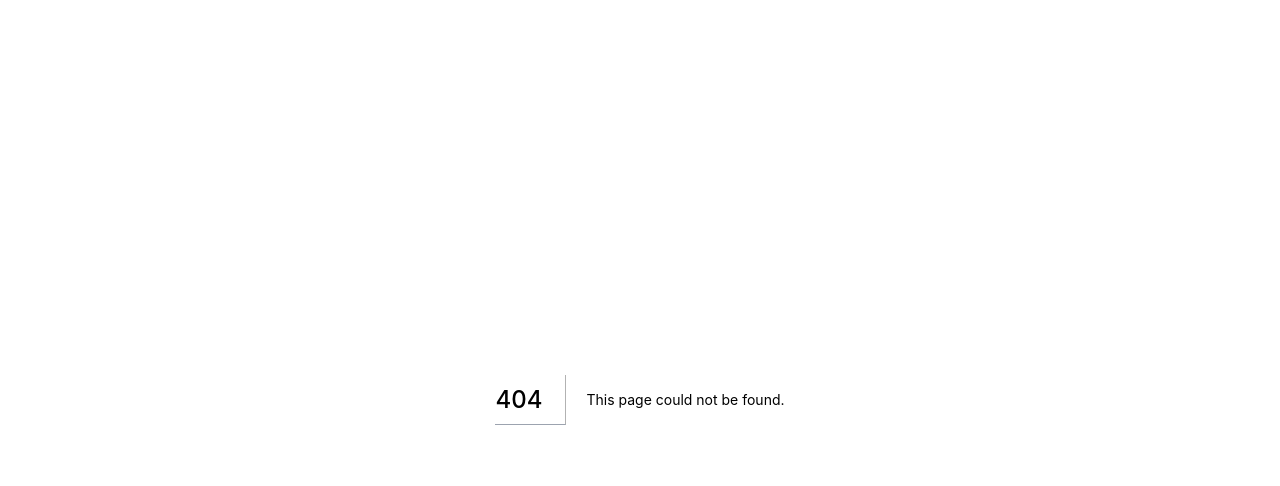
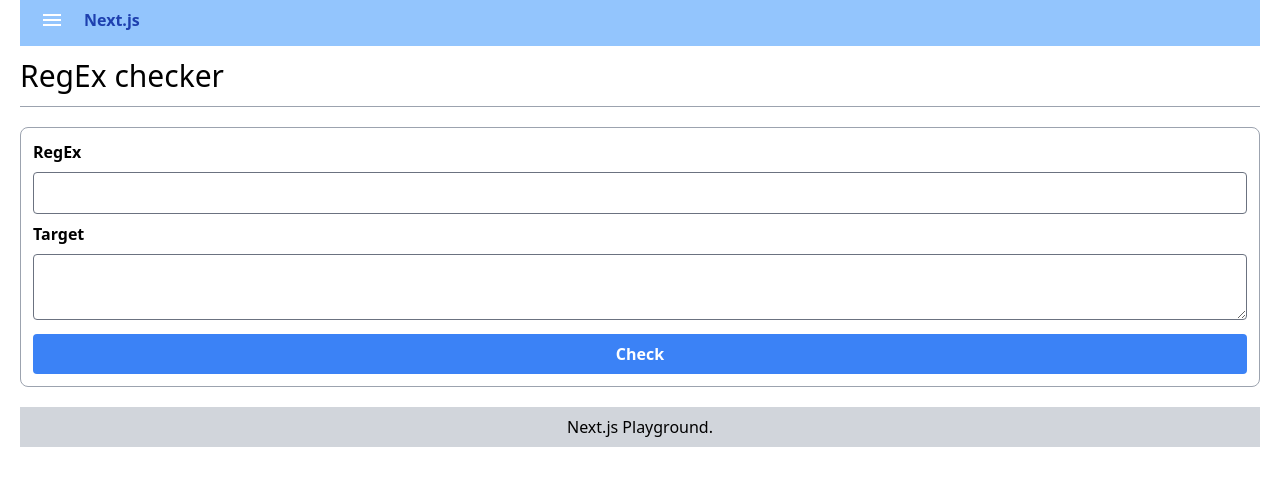
Before and after one commit to upk240z/next-playground, a Next.js app: page /tools/regex in a window 1280 px wide. Before the commit this address had no page. Shown: the top 486 px of the page. Built offline with nearby package versions, Linux system fonts and the light colour scheme.

Commit message:
RegEx, Holidays

```diff
--- a/components/sample-form.tsx
+++ b/components/sample-form.tsx
@@ -35,7 +35,7 @@ const SampleForm = ({handle}: any) => {
         </div>
       </div>
       <div className="p-3">
-        <button className="btn-primary">Submit</button>
+        <button className="btn-primary w-full">Submit</button>
       </div>
     </form>
   )
--- a/layouts/nav.tsx
+++ b/layouts/nav.tsx
@@ -65,6 +65,8 @@ const Nav = () => {
         <li><NavLink href="/tools/json">JSON</NavLink></li>
         <li><NavLink href="/tools/yaml">YAML</NavLink></li>
         <li><NavLink href="/tools/datetime">Datetime</NavLink></li>
+        <li><NavLink href="/tools/regex">RegEx</NavLink></li>
+        <li><NavLink href="/tools/holidays">Holidays</NavLink></li>
       </ul>
       { showOverlay && <div className="sidenav-overlay" onClick={sideMenuOut}/> }
     </div>
--- /dev/null
+++ b/pages/api/holidays.ts
@@ -0,0 +1,35 @@
+import type {NextApiRequest, NextApiResponse} from 'next'
+import axios from "axios"
+
+export default async function handler(
+  req: NextApiRequest,
+  res: NextApiResponse
+) {
+
+  const url = 'https://calendar.google.com/calendar/ical/japanese__ja%40holiday.calendar.google.com/public/full.ics'
+  const response = await axios.get(url)
+  const lines = response.data.split("\n")
+  const holidays: any = []
+
+  let day: string|null = null;
+  lines.forEach((value: string) => {
+    const line = value.trim()
+    if (line.startsWith('DTSTART;')) {
+      const split = line.split(':')
+      day = split[1].toString()
+      day = day.substr(0, 4) + '-' + day.substr(4, 2) + '-' + day.substr(6, 2)
+    }
+    if (line.startsWith('SUMMARY:') && day !== null) {
+      const split = line.split(':')
+      holidays.push({date: day, name: split[1]})
+    }
+  })
+
+  holidays.sort((a: any, b: any) => {
+    if (a['date'] > b['date']) { return 1 }
+    if (a['date'] < b['date']) { return -1 }
+    return 0
+  })
+
+  res.status(200).json(holidays)
+}
--- a/pages/index.tsx
+++ b/pages/index.tsx
@@ -32,6 +32,8 @@ const Home: NextPage = () => {
             <li><Link href="/tools/json"><a>JSON</a></Link></li>
             <li><Link href="/tools/yaml"><a>YAML</a></Link></li>
             <li><Link href="/tools/datetime"><a>Datetime</a></Link></li>
+            <li><Link href="/tools/regex"><a>RegEx</a></Link></li>
+            <li><Link href="/tools/holidays"><a>Holidays</a></Link></li>
           </ul>
 
         </main>
--- a/pages/tools/datetime.tsx
+++ b/pages/tools/datetime.tsx
@@ -4,6 +4,7 @@ import Util from "../../lib/util";
 import Head from "next/head";
 import Nav from "../../layouts/nav";
 import Message from "../../components/message";
+import Footer from "../../layouts/footer";
 const strtotime = require('strtotime');
 
 const Page: NextPage = () => {
@@ -62,15 +63,19 @@ const Page: NextPage = () => {
       <Message message={message} className={msgClass}/>
 
       <main>
-        <div className="grid grid-cols-1 md:grid-cols-2">
-          <div className="p-3">
+
+        <div className="card mt-5">
+          <div className="card-body">
+            <div className="p-2 grid grid-cols-1 md:grid-cols-2 gap-5">
+              <div className="">
                 <label>
                   <span className="text-gray-700">Timestamp</span>
                   <input type="number" className="mt-1" onChange={handleTimestamp}
                          name="timestamp" required={true} ref={timestampRef}/>
                 </label>
               </div>
-          <div className="p-3">
+
+              <div className="">
                 <label>
                   <span className="text-gray-700">Date</span>
                   <input type="text" className="mt-1" onChange={handleDate}
@@ -78,7 +83,12 @@ const Page: NextPage = () => {
                 </label>
               </div>
             </div>
+          </div>
+        </div>
+
       </main>
+
+      <Footer/>
     </div>
   )
 }
--- /dev/null
+++ b/pages/tools/holidays.tsx
@@ -0,0 +1,47 @@
+import {NextPage} from "next"
+import Head from "next/head"
+import Nav from "../../layouts/nav"
+import Footer from "../../layouts/footer"
+import React, {useEffect, useState} from "react"
+import axios from "axios"
+import Message from "../../components/message"
+
+const Page: NextPage = () => {
+  const [holidays, setHolidays] = useState([])
+
+  useEffect(() => {
+    axios.get('/api/holidays').then((response) => {
+      setHolidays(response.data)
+    })
+  }, [])
+
+  const holidayElements = holidays.map((value: any, index: number) => {
+    return (
+      <li key={index}>
+        <span className="px-3 py-1 bg-green-700 rounded-full text-white mr-2">{value['date']}</span>{value['name']}
+      </li>
+    )
+  })
+
+  return (
+    <div className="container">
+      <Head><title>Holidays</title></Head>
+      <Nav/>
+      <main>
+        <h1>Holidays</h1>
+
+        <ul className="list-group mt-5">
+          {
+            holidayElements.length > 0 ?
+              holidayElements : <Message message="Loading..." className="alert-success"></Message>
+          }
+        </ul>
+
+      </main>
+
+      <Footer/>
+    </div>
+  )
+}
+
+export default Page
--- a/pages/tools/json.tsx
+++ b/pages/tools/json.tsx
@@ -40,7 +40,6 @@ const Page: NextPage = () => {
       setMsgClass('alert-success')
       setMessage('success')
     } catch (e: any) {
-      console.log(e)
       setMsgClass('alert-danger')
       setMessage(e.toString())
     }
@@ -63,7 +62,7 @@ const Page: NextPage = () => {
             <div className="card-body">
               <textarea name="json" className="text-sm"></textarea>
               <div className="mt-1">
-                <button className="btn-primary">Parse</button>
+                <button className="btn-primary w-full">Parse</button>
               </div>
             </div>
 
--- /dev/null
+++ b/pages/tools/regex.tsx
@@ -0,0 +1,106 @@
+import {NextPage} from "next";
+import Head from "next/head";
+import Nav from "../../layouts/nav";
+import Message from "../../components/message";
+import Footer from "../../layouts/footer";
+import React, {useState} from "react";
+
+const Page: NextPage = () => {
+  const [message, setMessage] = useState<string | null>(null)
+  const [msgClass, setMsgClass]  = useState<string>('alert-success')
+  const [matchStrings, setMatch] = useState<string[]>([])
+
+  const handleSubmit = (event: any) => {
+    event.preventDefault()
+    setMessage(null)
+    setMatch([])
+
+    try {
+      const regex = eval(event.target.regex.value)
+      const result = regex.exec(event.target.target.value)
+      if (result === null) {
+        setMsgClass('alert-danger')
+        setMessage('Unmatched')
+        return
+      }
+
+      setMatch([...result].map((value, index) => {
+        return value
+      }))
+    } catch (e: any) {
+      setMsgClass('alert-danger')
+      setMessage(e.toString())
+    }
+  }
+
+  const handleClick = () => {
+    setMatch([])
+  }
+
+  const matchElements = matchStrings.map((value, index) => {
+    return <li key={index}><span className="mr-2 px-3 py-1 bg-blue-500 rounded-full text-white">{index}</span>{value}</li>
+  })
+
+  return (
+    <div className="container">
+      <Head><title>RegEx</title></Head>
+      <Nav/>
+      <main>
+        <h1>RegEx checker</h1>
+
+        <Message message={message} className={msgClass}/>
+
+        <div className="card mt-5">
+          <div className="card-body">
+            <form onSubmit={handleSubmit}>
+              <div>
+                <label htmlFor="regex" className="block mb-2">RegEx</label>
+                <input type="text" name="regex"/>
+              </div>
+              <div className="mt-2">
+                <label htmlFor="target" className="block mb-2">Target</label>
+                <textarea name="target"></textarea>
+              </div>
+              <div className="mt-2">
+                <button className="btn-primary w-full">Check</button>
+              </div>
+            </form>
+          </div>
+        </div>
+
+        {
+          matchStrings.length > 0 ?
+            <div className="h-screen w-full fixed left-0 top-0 flex justify-center items-center bg-black bg-opacity-50">
+              <div className="bg-white rounded shadow-lg w-2/3">
+                <div className="border-b px-4 py-2 flex justify-between items-center">
+                  <h3 className="font-semibold text-lg">Match results</h3>
+                  <button onClick={handleClick} className="text-black close-modal">x</button>
+                </div>
+                <div className="p-3">
+                  <div className="sm:flex sm:items-center px-2 py-4">
+                    <div className="flex-grow">
+                      <ul className="list-reset flex flex-col shadow-lg list-group">
+                        {matchElements}
+                      </ul>
+                    </div>
+                  </div>
+                </div>
+                <div className="flex justify-end items-center w-100 border-t p-3">
+                  <button onClick={handleClick}
+                    className="bg-red-600 hover:bg-red-700 px-3 py-1 rounded text-white mr-1 close-modal">
+                    Close
+                  </button>
+                </div>
+              </div>
+            </div>
+            : null
+        }
+
+      </main>
+
+      <Footer/>
+    </div>
+  )
+}
+
+export default Page
--- a/pages/tools/yaml.tsx
+++ b/pages/tools/yaml.tsx
@@ -35,7 +35,6 @@ const Page: NextPage = () => {
       setMsgClass('alert-success')
       setMessage('success')
     } catch (e: any) {
-      console.log(e)
       setMsgClass('alert-danger')
       setMessage(e.toString())
     }
@@ -58,7 +57,7 @@ const Page: NextPage = () => {
             <div className="card-body">
               <textarea name="json" className="text-sm"></textarea>
               <div className="mt-1">
-                <button className="btn-primary">Parse</button>
+                <button className="btn-primary w-full">Parse</button>
               </div>
             </div>
 
```
Lines whose indentation alone changed are shown as unchanged.
